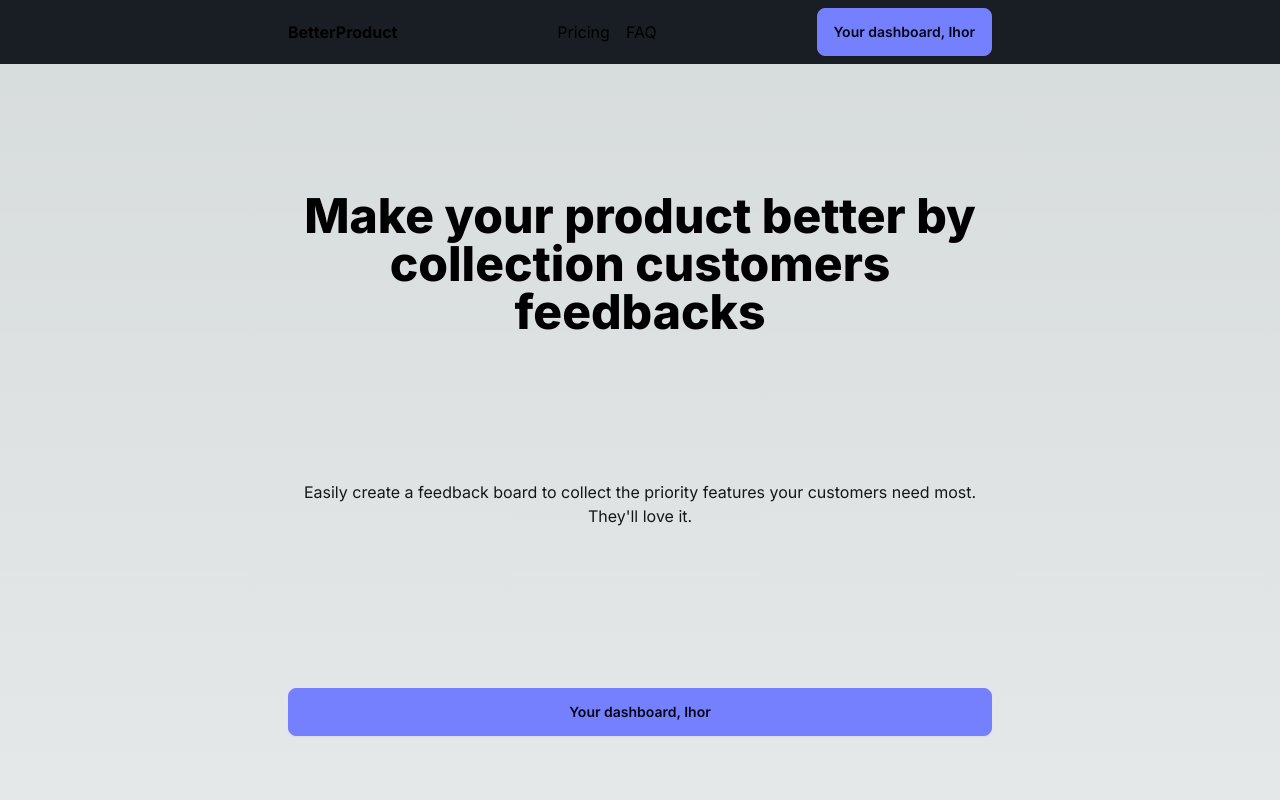
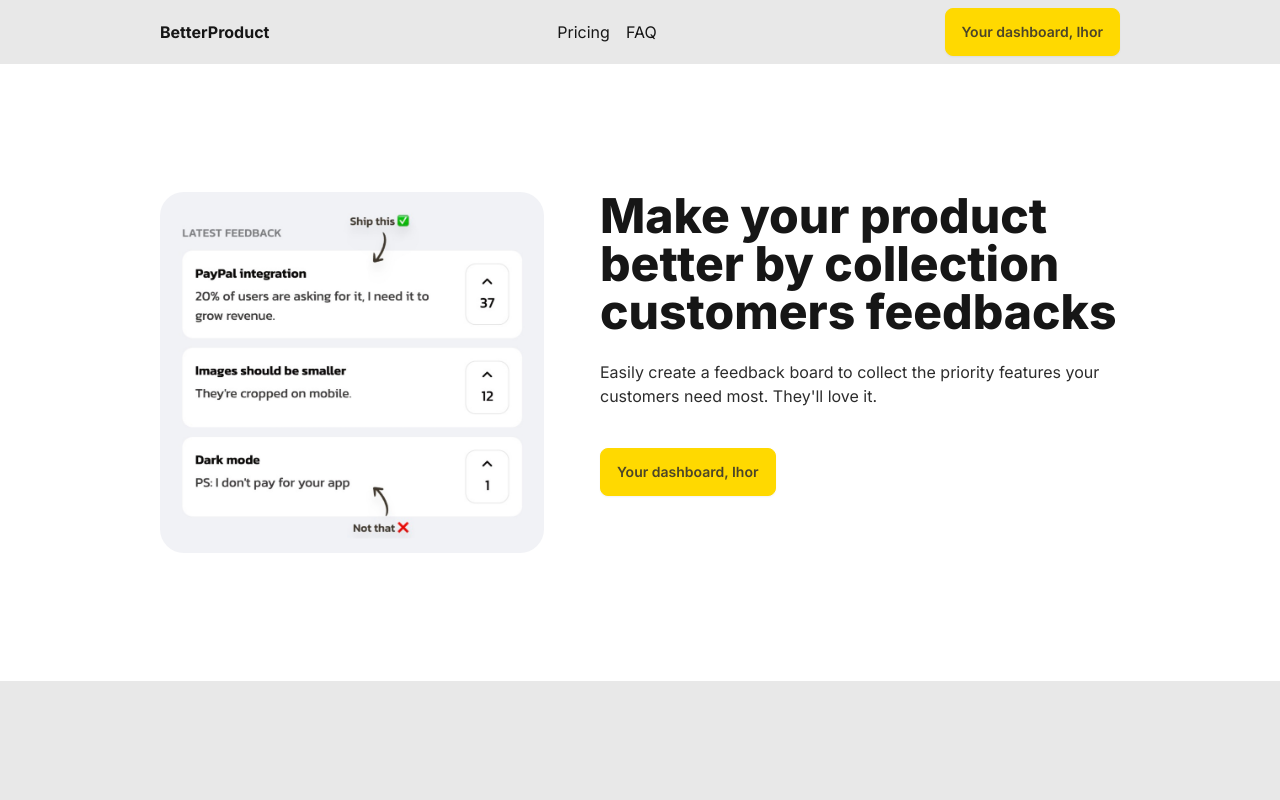
Before and after one commit to goldofman/ads-agent-CRM, a Next.js app: page / in a window 1280 px wide. Shown: the top 800 px of the page. Built offline with nearby package versions, Linux system fonts and the light colour scheme.

Commit message:
add demo image & devise optimisation

```diff
--- a/app/globals.css
+++ b/app/globals.css
@@ -16,16 +16,6 @@
   }
 }
 
-body {
-  color: rgb(var(--foreground-rgb));
-  background: linear-gradient(
-      to bottom,
-      transparent,
-      rgb(var(--background-end-rgb))
-    )
-    rgb(var(--background-start-rgb));
-}
-
 .title {
   font-size: 48px;
   font-weight: 700;
--- a/app/layout.js
+++ b/app/layout.js
@@ -13,7 +13,7 @@ export default function RootLayout({ children }) {
   return (
     <html
       lang="en"
-      data-theme="light"
+      data-theme="bumblebee"
       /* include daisyui theme from tailwind.config */
       className="scroll-smooth"
     >
--- a/app/page.js
+++ b/app/page.js
@@ -1,8 +1,8 @@
 import Image from "next/image";
-
 import ButtonLogin from "@/components/ButtonLogin";
 import ListItems from "@/components/ListItems";
 import FAQListItems from "@/components/FAQListItems";
+import Demo from "./Demo.jpeg";
 
 function Home() {
   const isLoggedIn = true;
@@ -27,8 +27,10 @@ function Home() {
     <main>
       {/* Header */}
       <section className="bg-base-200">
-        <div className="bg-base-200 flex justify-between items-center px-8 py-2 max-w-3xl mx-auto">
-          <div className="font-bold">BetterProduct</div>
+        <div className="bg-base-200 flex justify-between items-center px-8 py-2 max-w-5xl mx-auto">
+          <div className="font-bold">
+            <a href="/">BetterProduct</a>
+          </div>
           <div className="space-x-4 max-md:hidden">
             <a href="#pricing" className="link link-hover">
               Pricing
@@ -43,17 +45,27 @@ function Home() {
         </div>
       </section>
       {/* Hero */}
-      <section className="flex min-h-screen flex-col text-center justify-between px-8 py-32 max-w-3xl mx-auto">
+      <section className="flex flex-col lg:flex-row gap-14 lg:text-left lg:items-start items-center justify-between px-8 py-32 max-w-5xl mx-auto">
+        <Image
+          src={Demo}
+          alt="Demo of the product"
+          className="w-96 rounded-3xl"
+        />
+        <div>
           <h1 className="text-4xl lg:text-5xl font-extrabold mb-6">
             Make your product better by collection customers feedbacks
           </h1>
+
           <div className="opacity-90 mb-10">
             <h2>
-            Easily create a feedback board to collect the priority features your
-            customers need most. They'll love it.
+              Easily create a feedback board to collect the priority features
+              your customers need most. They'll love it.
             </h2>
           </div>
+          <div>
             <ButtonLogin isLoggedIn={isLoggedIn} name={name} />
+          </div>
+        </div>
       </section>
       {/* Pricing */}
       <section className="bg-base-200" id="pricing">
--- a/tailwind.config.js
+++ b/tailwind.config.js
@@ -11,6 +11,6 @@ module.exports = {
   },
   plugins: [require("daisyui")],
   daisyui: {
-    themes: [",light", "dark", "cupcake"], // 3 themes added from daisyui,
+    themes: [",light", "dark", "bumblebee"], // 3 themes added from daisyui,
   },
 };
```
Also changed, not shown: app/Demo.jpeg (added), public/assets/productDemo.jpeg (added). Lines whose indentation alone changed are shown as unchanged.
